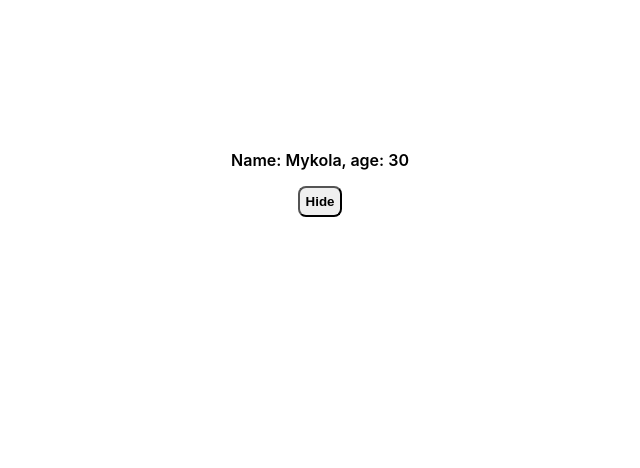
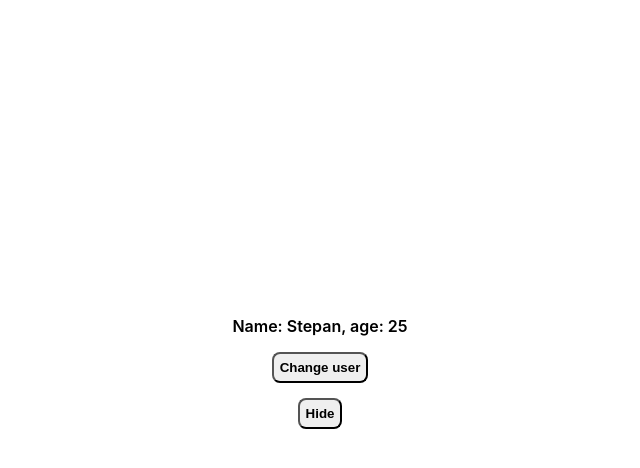
Before and after one commit to dovban-ds/Dovban_React_18.05.23, a React (Create React App) app: page / in a window 1280 px wide. Both pictures are taken after a click on the button "Show". Shown: the top 468 px of the page, without its empty margins (320-960 px from the left). Built offline with nearby package versions, Linux system fonts and the light colour scheme.

Commit message:
Homework 2(fixes)

```diff
--- a/src/components/User/User.css
+++ b/src/components/User/User.css
@@ -1,6 +1,9 @@
 div {
-  margin: 150px 0;
+  margin: 100px 0;
   font-weight: 600;
+  display: flex;
+  flex-direction: column;
+  align-items: center;
 }
 
 button {
@@ -8,4 +11,5 @@ button {
   border-radius: 8px;
   font-weight: 600;
   cursor: pointer;
+  margin-bottom: 15px;
 }
--- a/src/components/User/User.js
+++ b/src/components/User/User.js
@@ -7,23 +7,30 @@ class User extends React.Component {
     this.state = { name: "Stepan", age: 25, isVisible: false, text: "Show" };
   }
 
-  handleClick = () => {
-    if (this.state.isVisible) {
-      this.setState({ isVisible: false, text: "Show" });
-    } else {
-      this.setState({ name: "Mykola", age: 30, isVisible: true, text: "Hide" });
-    }
+  handleShow = () => {
+    this.state.isVisible
+      ? this.setState({ isVisible: false, text: "Show" })
+      : this.setState({ isVisible: true, text: "Hide" });
+  };
+
+  handleChange = () => {
+    this.state.name === "Stepan"
+      ? this.setState({ name: "Mykola", age: 30 })
+      : this.setState({ name: "Stepan", age: 25 });
   };
 
   render() {
     return (
       <div>
         {this.state.isVisible && (
-          <p>
-            Name: {this.state.name}, age: {this.state.age}
-          </p>
+          <>
+            <p>
+              Name: {this.state.name}, age: {this.state.age}
+            </p>
+            <button onClick={this.handleChange}>Change user</button>
+          </>
         )}
-        <button onClick={this.handleClick}>{this.state.text}</button>
+        <button onClick={this.handleShow}>{this.state.text}</button>
       </div>
     );
   }
```
